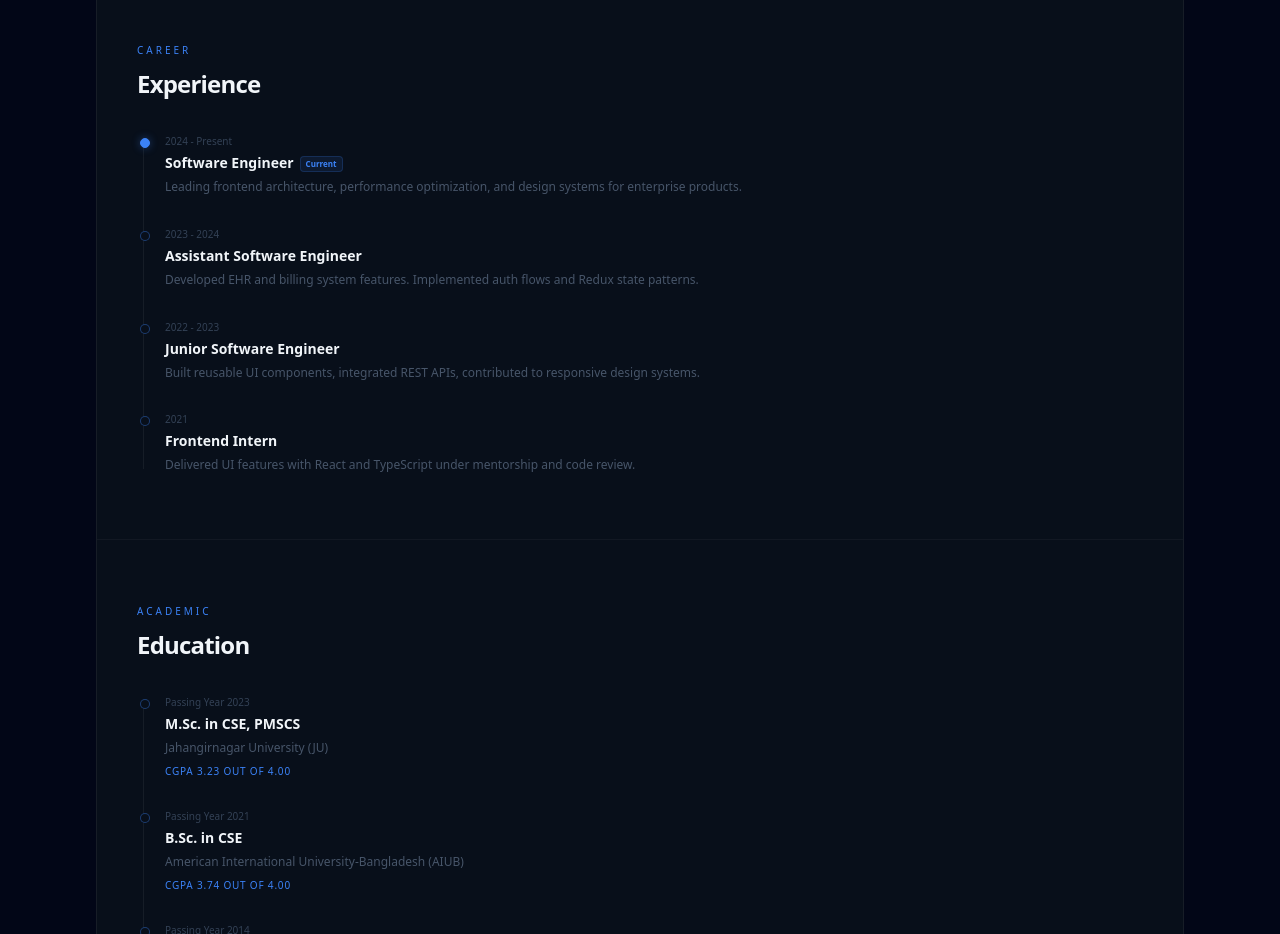
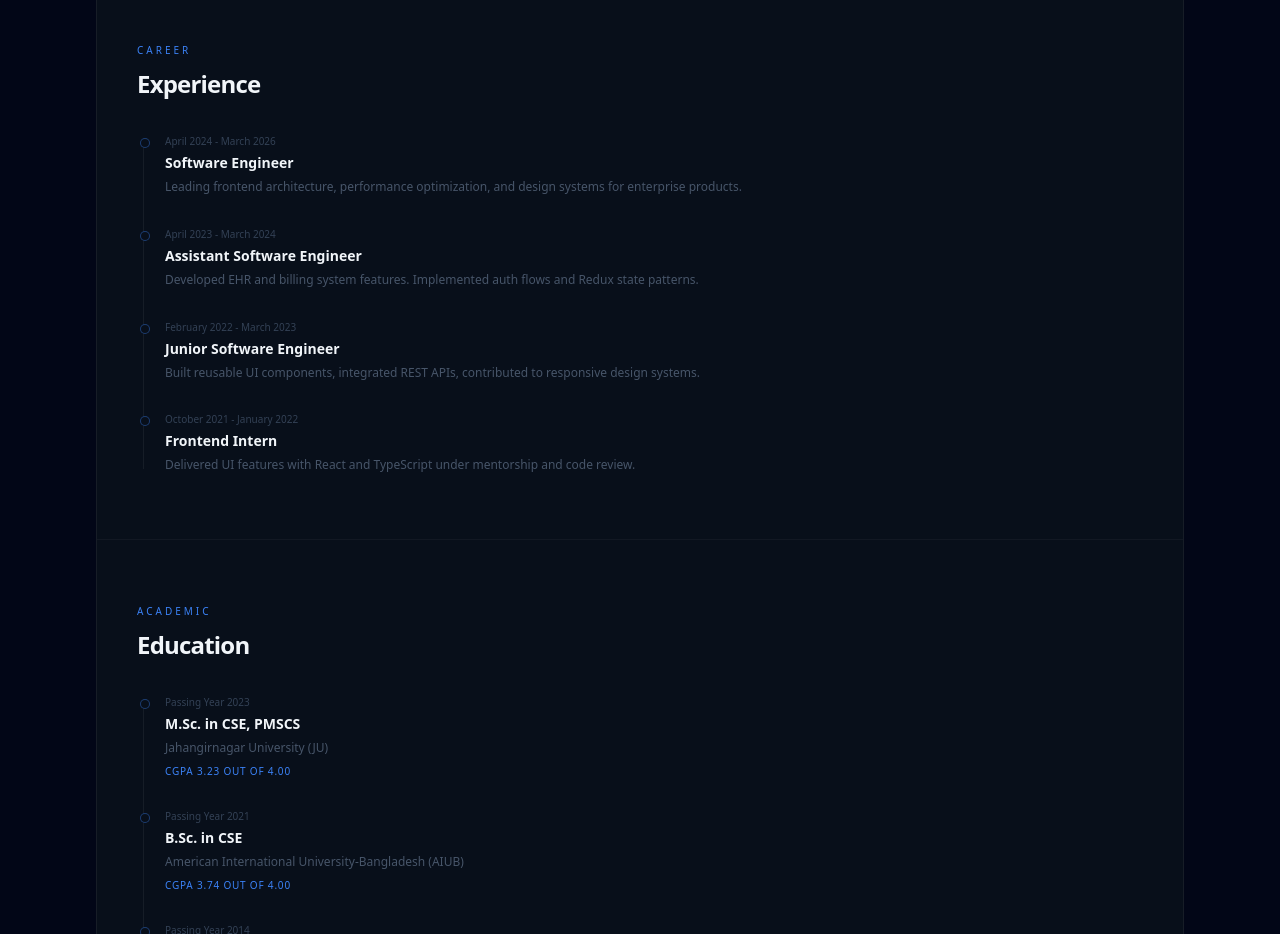
Before and after one commit to NasifNoor/nasif-dev, a Next.js app: page / in a window 1280 px wide. Shown: the part 1600-2534 px from the top of the page. Built offline with nearby package versions, Linux system fonts and the light colour scheme; no server answers.

Commit message:
updated site contents

```diff
--- a/data/site-content.ts
+++ b/data/site-content.ts
@@ -215,26 +215,26 @@ export const projects: ProjectItem[] = [
 
 export const experience: ExperienceItem[] = [
   {
-    period: "2024 - Present",
+    period: "April 2024 - March 2026",
     role: "Software Engineer",
     description:
       "Leading frontend architecture, performance optimization, and design systems for enterprise products.",
-    current: true,
+    current: false,
   },
   {
-    period: "2023 - 2024",
+    period: "April 2023 - March 2024",
     role: "Assistant Software Engineer",
     description:
       "Developed EHR and billing system features. Implemented auth flows and Redux state patterns.",
   },
   {
-    period: "2022 - 2023",
+    period: "February 2022 - March 2023",
     role: "Junior Software Engineer",
     description:
       "Built reusable UI components, integrated REST APIs, contributed to responsive design systems.",
   },
   {
-    period: "2021",
+    period: "October 2021 - January 2022",
     role: "Frontend Intern",
     description:
       "Delivered UI features with React and TypeScript under mentorship and code review.",
```
